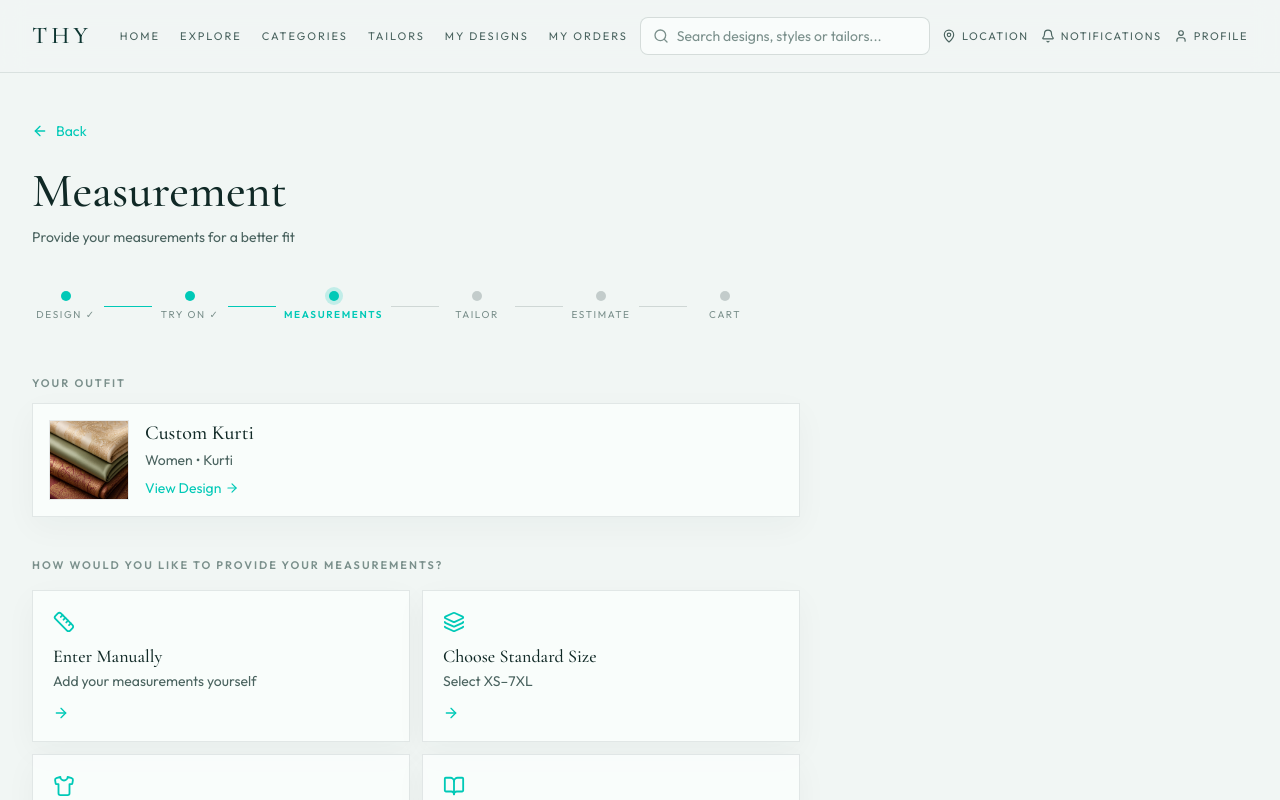
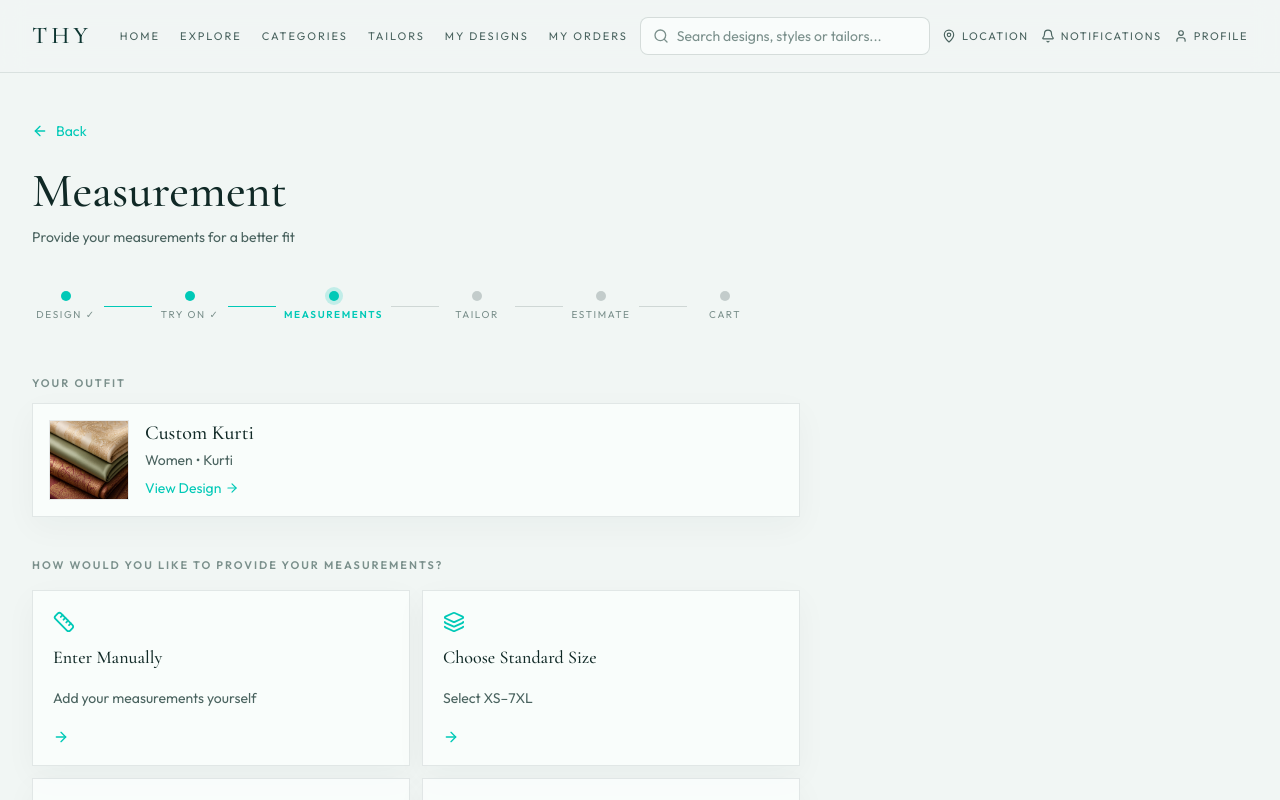
Before and after one commit to Sarvesh-Ragav/THY, a Next.js app: page /stitch-your-outfit/measurements in a window 1280 px wide. Shown: the top 800 px of the page. Built offline with nearby package versions, Linux system fonts and the light colour scheme.

Commit message:
Center button labels and align measurement option cards consistently.

```diff
--- a/src/app/(customer)/stitch-your-outfit/measurements/page.tsx
+++ b/src/app/(customer)/stitch-your-outfit/measurements/page.tsx
@@ -26,7 +26,7 @@ import {
 import { StudioStepper } from '@/components/studio/StudioStepper';
 
 const ghostBtn =
-  'inline-flex items-center justify-center min-h-11 px-4 text-sm border border-thy-ink/15 bg-thy-surface text-thy-ink transition-colors hover:border-thy-brand/40 hover:text-thy-deep cursor-pointer';
+  'inline-flex items-center justify-center min-h-11 px-4 text-sm text-center leading-none border border-thy-ink/15 bg-thy-surface text-thy-ink transition-colors hover:border-thy-brand/40 hover:text-thy-deep cursor-pointer';
 
 const MANUAL_FIELDS = ['Bust', 'Waist', 'Hip', 'Shoulder', 'Length'] as const;
 const TUTORIAL_EMBED_SRC = 'https://www.youtube.com/embed/4KkWlnkGdME';
@@ -150,7 +150,7 @@ function MeasurementsContent() {
               </div>
               <button
                 type="button"
-                className="hero-leather-btn mt-6 inline-flex min-h-12 px-6 text-[11px] font-semibold uppercase tracking-[0.16em]"
+                className="hero-leather-btn mt-6 inline-flex items-center justify-center min-h-12 px-6 text-[11px] font-semibold uppercase tracking-[0.16em] text-center leading-none"
                 onClick={() => {
                   persistChoice({
                     method: 'manual',
@@ -190,7 +190,7 @@ function MeasurementsContent() {
                         onMouseLeave={() => setHoveredSize(null)}
                         onFocus={() => setHoveredSize(row.size)}
                         onBlur={() => setHoveredSize((current) => (current === row.size ? null : current))}
-                        className={`min-h-12 min-w-14 px-3 border text-sm font-medium cursor-pointer ${
+                        className={`inline-flex items-center justify-center min-h-12 min-w-14 px-3 border text-sm font-medium text-center leading-none cursor-pointer ${
                           active
                             ? 'border-thy-brand bg-thy-mist text-thy-brand'
                             : 'border-thy-ink/15 bg-thy-surface text-thy-ink'
@@ -229,7 +229,7 @@ function MeasurementsContent() {
                         key={unit}
                         type="button"
                         onClick={() => setSizeUnit(unit)}
-                        className={`min-h-9 px-3 text-xs uppercase tracking-[0.12em] font-semibold cursor-pointer ${
+                        className={`inline-flex items-center justify-center min-h-9 px-3 text-xs uppercase tracking-[0.12em] font-semibold leading-none cursor-pointer ${
                           sizeUnit === unit ? 'bg-thy-deep text-white' : 'bg-thy-surface text-thy-muted'
                         }`}
                       >
@@ -288,7 +288,7 @@ function MeasurementsContent() {
 
               <button
                 type="button"
-                className="hero-leather-btn mt-6 inline-flex min-h-12 px-6 text-[11px] font-semibold uppercase tracking-[0.16em]"
+                className="hero-leather-btn mt-6 inline-flex items-center justify-center min-h-12 px-6 text-[11px] font-semibold uppercase tracking-[0.16em] text-center leading-none"
                 onClick={() => {
                   persistChoice({
                     method: 'size',
@@ -360,7 +360,7 @@ function MeasurementsContent() {
               <button
                 type="button"
                 disabled={!sampleImage}
-                className="hero-leather-btn mt-6 inline-flex min-h-12 px-6 text-[11px] font-semibold uppercase tracking-[0.16em] disabled:opacity-50"
+                className="hero-leather-btn mt-6 inline-flex items-center justify-center min-h-12 px-6 text-[11px] font-semibold uppercase tracking-[0.16em] text-center leading-none disabled:opacity-50"
                 onClick={() => {
                   persistChoice({ method: 'sample', measurementLabel: 'Sample garment reference' });
                   setView('home');
@@ -436,7 +436,7 @@ function MeasurementsContent() {
         <p className="text-[11px] uppercase tracking-[0.18em] text-thy-subtle font-semibold">
           How would you like to provide your measurements?
         </p>
-        <div className="mt-4 grid grid-cols-1 sm:grid-cols-2 gap-3">
+        <div className="mt-4 grid grid-cols-1 sm:grid-cols-2 gap-3 items-stretch">
           <MethodCard
             icon={Ruler}
             title="Enter Manually"
@@ -515,7 +515,7 @@ function MeasurementsContent() {
         <button
           type="button"
           onClick={continueToTailors}
-          className="hero-leather-btn inline-flex items-center gap-2 min-h-12 px-6 text-[11px] font-semibold uppercase tracking-[0.16em]"
+          className="hero-leather-btn inline-flex items-center justify-center gap-2 min-h-12 px-6 text-[11px] font-semibold uppercase tracking-[0.16em] text-center leading-none"
         >
           Continue
           <ArrowRight size={14} />
@@ -542,16 +542,19 @@ function MethodCard({
     <button
       type="button"
       onClick={onClick}
-      className={`thy-card p-5 text-left min-h-[9.5rem] flex flex-col cursor-pointer transition-colors hover:border-thy-brand/40 ${
+      className={`thy-card p-5 text-left items-start justify-start min-h-[10.5rem] w-full h-full flex flex-col cursor-pointer transition-colors hover:border-thy-brand/40 ${
         active ? 'border-thy-brand' : ''
       }`}
     >
-      <Icon size={22} className="text-thy-brand" />
-      <p className="mt-3 text-lg leading-tight" style={{ fontFamily: 'var(--font-cormorant), serif' }}>
+      <Icon size={22} className="text-thy-brand shrink-0" />
+      <p
+        className="mt-3 w-full text-lg leading-snug min-h-[2.5rem] text-left"
+        style={{ fontFamily: 'var(--font-cormorant), serif' }}
+      >
         {title}
       </p>
-      <p className="mt-1 text-sm text-thy-muted flex-1">{body}</p>
-      <ArrowRight size={16} className="mt-3 text-thy-brand" />
+      <p className="mt-1 w-full text-sm leading-snug text-thy-muted text-left min-h-[2.5rem]">{body}</p>
+      <ArrowRight size={16} className="mt-auto text-thy-brand shrink-0" />
     </button>
   );
 }
--- a/src/app/(customer)/stitch-your-outfit/preview/page.tsx
+++ b/src/app/(customer)/stitch-your-outfit/preview/page.tsx
@@ -33,7 +33,7 @@ function StudioFallback() {
 }
 
 const ghostBtn =
-  'inline-flex items-center justify-center min-h-11 px-4 text-sm border border-thy-ink/15 bg-thy-surface text-thy-ink transition-colors hover:border-thy-brand/40 hover:text-thy-deep cursor-pointer';
+  'inline-flex items-center justify-center min-h-11 px-4 text-sm text-center leading-none border border-thy-ink/15 bg-thy-surface text-thy-ink transition-colors hover:border-thy-brand/40 hover:text-thy-deep cursor-pointer';
 
 const DEFAULT_PATTERN_IMAGE = '/preview/Roundneck_sleeveless_A-line_calflength.png';
 const DEFAULT_PATTERN_LABEL = 'Roundneck sleeveless A-line';
@@ -321,7 +321,7 @@ function DesignPreviewContent() {
                   event.stopPropagation();
                   fileRef.current?.click();
                 }}
-                className="absolute top-3 right-3 z-20 inline-flex items-center gap-2 bg-thy-surface/95 backdrop-blur-xs border border-thy-ink/15 px-3 py-2 text-[10px] uppercase tracking-[0.14em] font-semibold text-thy-ink shadow-xs cursor-pointer hover:border-thy-brand/40 hover:text-thy-brand transition-colors"
+                className="absolute top-3 right-3 z-20 inline-flex items-center justify-center gap-2 bg-thy-surface/95 backdrop-blur-xs border border-thy-ink/15 px-3 py-2 text-[10px] uppercase tracking-[0.14em] font-semibold leading-none text-thy-ink shadow-xs cursor-pointer hover:border-thy-brand/40 hover:text-thy-brand transition-colors"
                 title="Add a different fabric image"
               >
                 <ImagePlus size={14} />
@@ -471,7 +471,7 @@ function DesignPreviewContent() {
             id="generate-with-gemini"
             disabled={aiGenerating}
             onClick={generateWithAI}
-            className="inline-flex w-full items-center justify-center min-h-12 px-4 text-sm font-semibold bg-thy-brand text-white border border-thy-brand/60 transition-all hover:bg-thy-deep disabled:opacity-60 disabled:cursor-not-allowed cursor-pointer"
+            className="inline-flex w-full items-center justify-center min-h-12 px-4 text-sm font-semibold text-center leading-none bg-thy-brand text-white border border-thy-brand/60 transition-all hover:bg-thy-deep disabled:opacity-60 disabled:cursor-not-allowed cursor-pointer"
           >
             {aiGenerating ? 'Visualizing…' : 'Visualize your dress'}
           </button>
@@ -481,14 +481,14 @@ function DesignPreviewContent() {
               <button
                 type="button"
                 onClick={continueToTryOn}
-                className="hero-leather-btn inline-flex w-full items-center justify-center min-h-12 px-4 py-3 text-[11px] font-semibold uppercase tracking-[0.16em] text-center"
+                className="hero-leather-btn inline-flex w-full items-center justify-center min-h-12 px-4 py-3 text-[11px] font-semibold uppercase tracking-[0.16em] text-center leading-none"
               >
                 Continue to try-on
               </button>
               <button
                 type="button"
                 onClick={continueToMeasurements}
-                className={`${ghostBtn} w-full min-h-12 uppercase tracking-[0.16em] text-[11px] font-semibold`}
+                className={`${ghostBtn} w-full min-h-12 uppercase tracking-[0.16em] text-[11px] font-semibold text-center leading-none`}
               >
                 Next
               </button>
--- a/src/app/(customer)/stitch-your-outfit/try-on/page.tsx
+++ b/src/app/(customer)/stitch-your-outfit/try-on/page.tsx
@@ -18,7 +18,7 @@ const PHOTO_TIPS = [
 ] as const;
 
 const ghostBtn =
-  'inline-flex items-center justify-center min-h-11 px-4 text-sm border border-thy-ink/15 bg-thy-surface text-thy-ink transition-colors hover:border-thy-brand/40 hover:text-thy-deep cursor-pointer';
+  'inline-flex items-center justify-center min-h-11 px-4 text-sm text-center leading-none border border-thy-ink/15 bg-thy-surface text-thy-ink transition-colors hover:border-thy-brand/40 hover:text-thy-deep cursor-pointer';
 
 type ViewMode = 'vto' | 'overlay' | 'original';
 
@@ -517,7 +517,7 @@ function TryOnContent() {
           </Link>
           <Link
             href={`/stitch-your-outfit/measurements${query}`}
-            className="hero-leather-btn inline-flex w-full items-center justify-center min-h-12 px-4 text-[11px] font-semibold uppercase tracking-[0.16em]"
+            className="hero-leather-btn inline-flex w-full items-center justify-center min-h-12 px-4 text-[11px] font-semibold uppercase tracking-[0.16em] text-center leading-none"
           >
             Next: Measurements
           </Link>
--- a/src/app/globals.css
+++ b/src/app/globals.css
@@ -105,6 +105,11 @@ label {
 
 .hero-leather-btn,
 .thy-btn {
+  display: inline-flex;
+  align-items: center;
+  justify-content: center;
+  text-align: center;
+  line-height: 1.2;
   background-color: #00c9b7;
   background-image:
     linear-gradient(180deg, rgba(255, 255, 255, 0.24), rgba(8, 80, 74, 0.2)),
```
